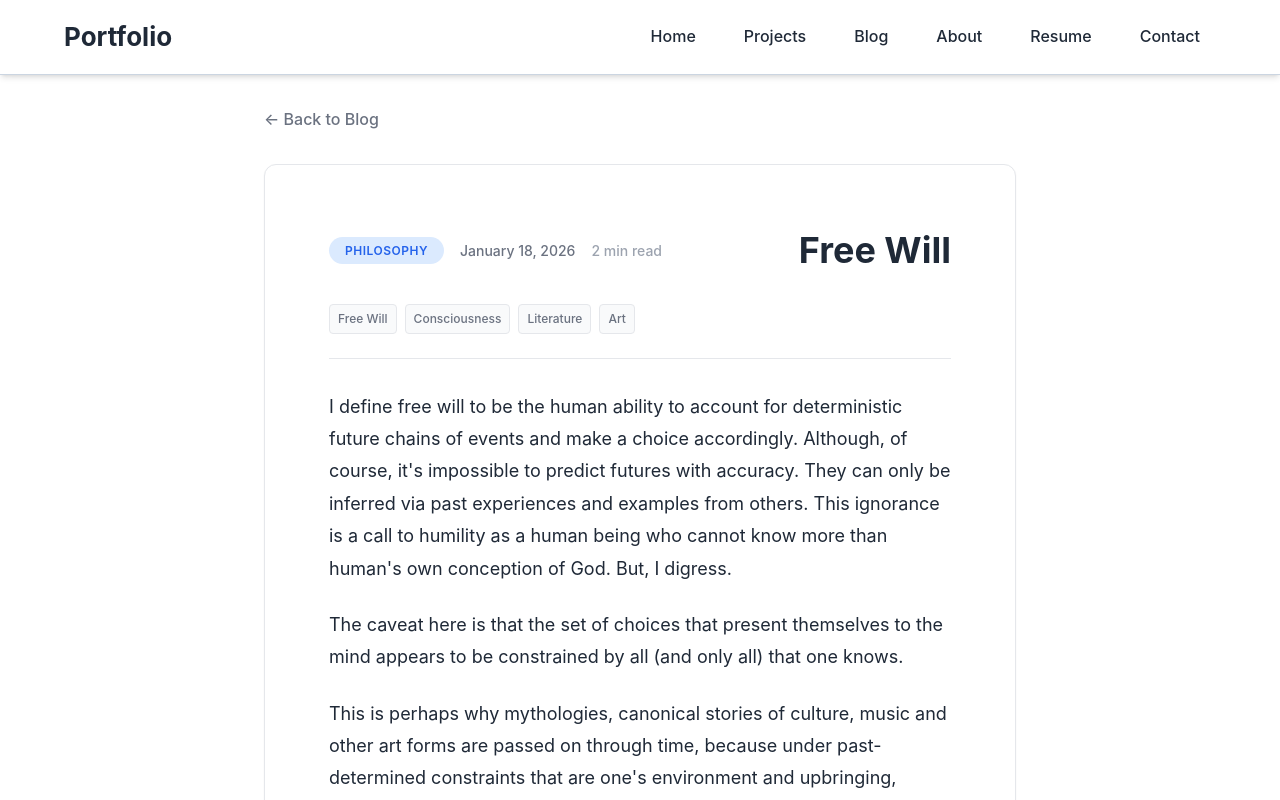
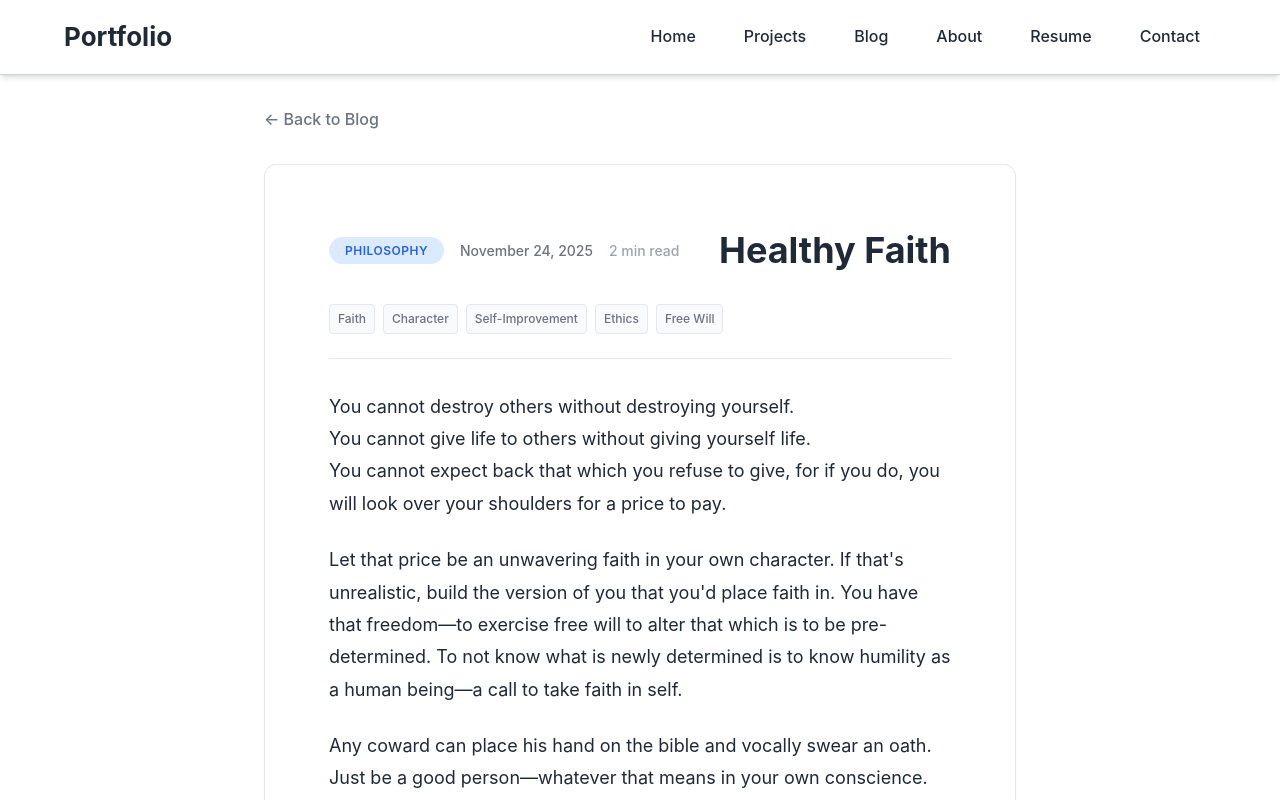
Before and after one commit to code-of-toad/code-of-toad.github.io, a React (Vite) app: page /blog/post-1 in a window 1280 px wide. Shown: the top 800 px of the page. Built offline with nearby package versions, Linux system fonts and the light colour scheme.

Commit message:
Update blog

```diff
--- a/src/data/blogPosts.js
+++ b/src/data/blogPosts.js
@@ -4,23 +4,30 @@
 
 export const blogPosts = [
   {
-    id: 'post-2',
-    title: 'Flower',
-    date: '2026-01-19',
-    excerpt: 'A meditation on diversity, ideas, and human potential—comparing functioning diversity to a flower whose petals of differences manifest from a common center, grounded in nourishment and time.',
+    id: 'post-1',
+    title: 'Healthy Faith',
+    date: '2025-11-24',
+    excerpt: 'Reflections on the interconnectedness of actions and consequences, the importance of building faith in one\'s own character, and the freedom to exercise free will in shaping who we become.',
     category: 'Philosophy',
-    tags: ['Diversity', 'Ideas', 'Human Potential', 'Philosophy'],
+    tags: ['Faith', 'Character', 'Self-Improvement', 'Ethics', 'Free Will'],
     content: `
-An individual set of ideas is one circle in a Venn diagram. All sets of ideas that form a healty center of commonality are worthy to subject to the test of time.
+You cannot destroy others without destroying yourself.
+You cannot give life to others without giving yourself life.
+You cannot expect back that which you refuse to give, for if you do, you will look over your shoulders for a price to pay.
 
-A functioning diversity is not a melting pot of homogeneity, nor is it a chaotic battlefield of differences, but, rather, a flower whose petals of inextinguishable differences manifest the Fibonacci sequence from the bud of human potential founded on the stem of commonality, grounded in the soil of nourishment that is water and time, to look & grow towards the Sun without flying towards it.
+Let that price be an unwavering faith in your own character. If that's unrealistic, build the version of you that you'd place faith in. You have that freedom—to exercise free will to alter that which is to be pre-determined. To not know what is newly determined is to know humility as a human being—a call to take faith in self.
 
-The origin of the seed is philosophy.
+Any coward can place his hand on the bible and vocally swear an oath.
+Just be a good person—whatever that means in your own conscience.
+
+Be grateful for what you have. To long for what you perceive to lack is fine, but be an adult about these things, and handle it.
+
+Place the same faith in yourself that you want others to place in themselves.
     `.trim(),
-    readTime: '1 min read'
+    readTime: '2 min read'
   },
   {
-    id: 'post-1',
+    id: 'post-2',
     title: 'Free Will',
     date: '2026-01-18',
     excerpt: 'Exploring the nature of free will as the human ability to account for deterministic future chains of events and make choices accordingly, and how literature and art expand our consciousness and capability of free will.',
@@ -36,6 +43,22 @@ This is perhaps why mythologies, canonical stories of culture, music and other a
 In other words, literature and art expand one's consciousness and capability of free will.
     `.trim(),
     readTime: '2 min read'
+  },
+  {
+    id: 'post-3',
+    title: 'Flower',
+    date: '2026-01-19',
+    excerpt: 'A meditation on diversity, ideas, and human potential—comparing functioning diversity to a flower whose petals of differences manifest from a common center, grounded in nourishment and time.',
+    category: 'Philosophy',
+    tags: ['Diversity', 'Ideas', 'Human Potential', 'Philosophy'],
+    content: `
+An individual set of ideas is one circle in a Venn diagram. All sets of ideas that form a healty center of commonality are worthy to subject to the test of time.
+
+A functioning diversity is not a melting pot of homogeneity, nor is it a chaotic battlefield of differences, but, rather, a flower whose petals of inextinguishable differences manifest the Fibonacci sequence from the bud of human potential founded on the stem of commonality, grounded in the soil of nourishment that is water and time, to look & grow towards the Sun without flying towards it.
+
+The origin of the seed is philosophy.
+    `.trim(),
+    readTime: '1 min read'
   }
 ]
 
```
